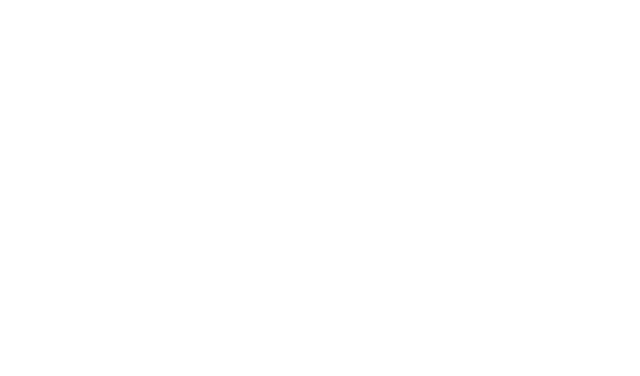
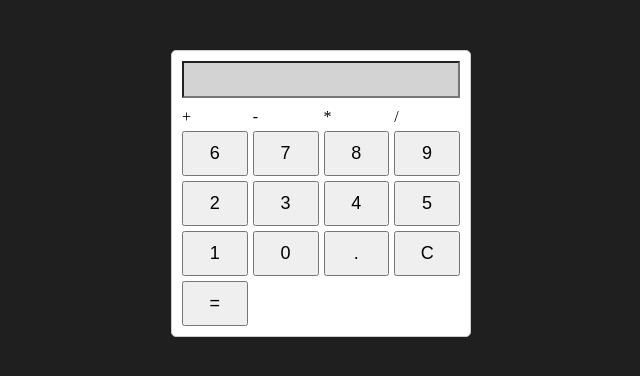
Before and after one commit to Miaroaming/Calculator, a plain HTML site: page index.html in a window 1280 px wide. Shown: the whole page, without its empty margins (319-959 px from the left). Drawn offline with Linux system fonts and the light colour scheme.

Commit message:
updated html and applied css styling

```diff
--- a/index.html
+++ b/index.html
@@ -8,6 +8,31 @@
 </head>
 <body>
 
+    <div class="calculator">
+        <input type="text" id="display" readonly>
+        <div class="keys">
+            <!-- All of the calculator keys -->
+            <div class="operator" id="add">+</div>
+            <div class="operator" id="subtract">-</div>
+            <div class="operator" id="multiply">*</div>
+            <div class="operator" id="divide">/</div>
+
+            <button class="number" id="six">6</button>
+            <button class="number" id="seven">7</button>
+            <button class="number" id="eight">8</button>
+            <button class="number" id="nine">9</button>
+            <button class="number" id="two">2</button>
+            <button class="number" id="three">3</button>
+            <button class="number" id="four">4</button>
+            <button class="number" id="five">5</button>
+            <button class="number" id="one">1</button>
+            <button class="number" id="zero">0</button>
+
+            <button id="decimal">.</button>
+            <button id="clear">C</button>
+            <button id="calculate">=</button>
+        </div>
+    </div>
 
 
     <script src="script.js"></script>
--- a/style.css
+++ b/style.css
@@ -0,0 +1,41 @@
+* {
+    margin: 0;
+    padding: 0;
+    box-sizing: border-box;
+}
+
+body {
+    background-color: #1f1f1f;
+}
+
+.calculator {
+    background-color: white;
+    width: 300px;
+    margin: 50px auto;
+    border: 1px solid #ccc;
+    border-radius: 5px;
+    padding: 10px;
+}
+
+#display {
+    width: 100%;
+    margin-bottom: 10px;
+    padding: 5px;
+    font-size: 20px;
+    background-color: lightgray;
+}
+
+.keys {
+    display: grid;
+    grid-template-columns: repeat(4, 1fr);
+    grid-gap: 5px;
+}
+
+button {
+    padding: 10px;
+    font-size: 18px;
+    cursor: pointer;
+}
+button:hover {
+    background-color: #676565;
+}
```
